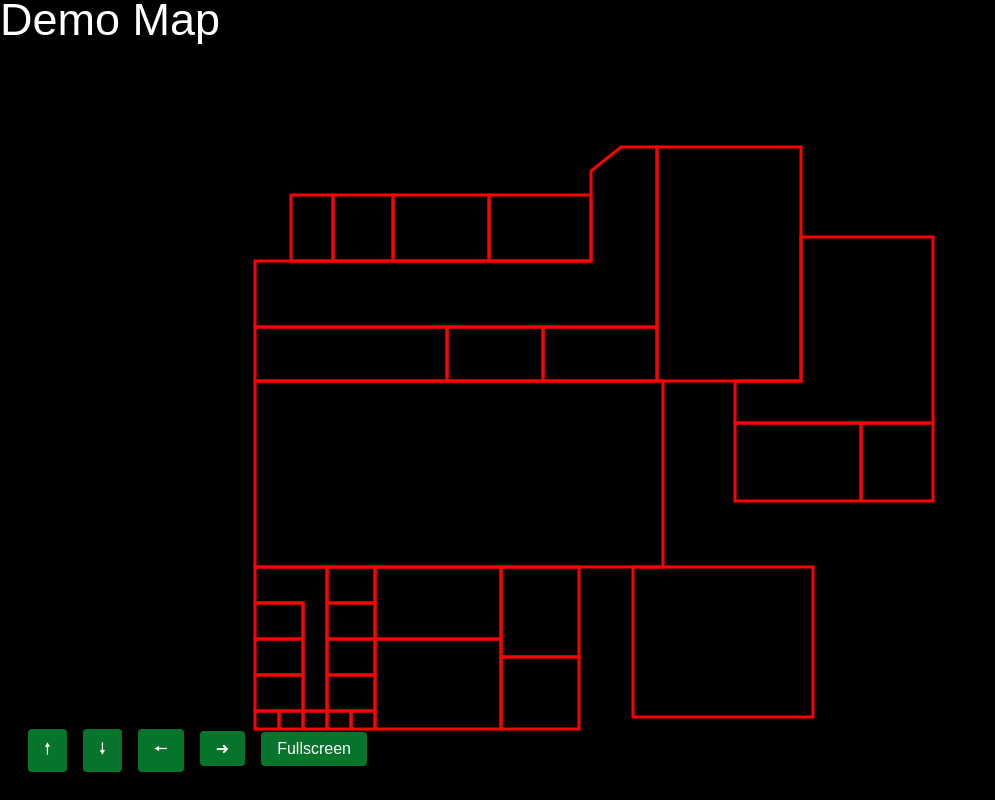
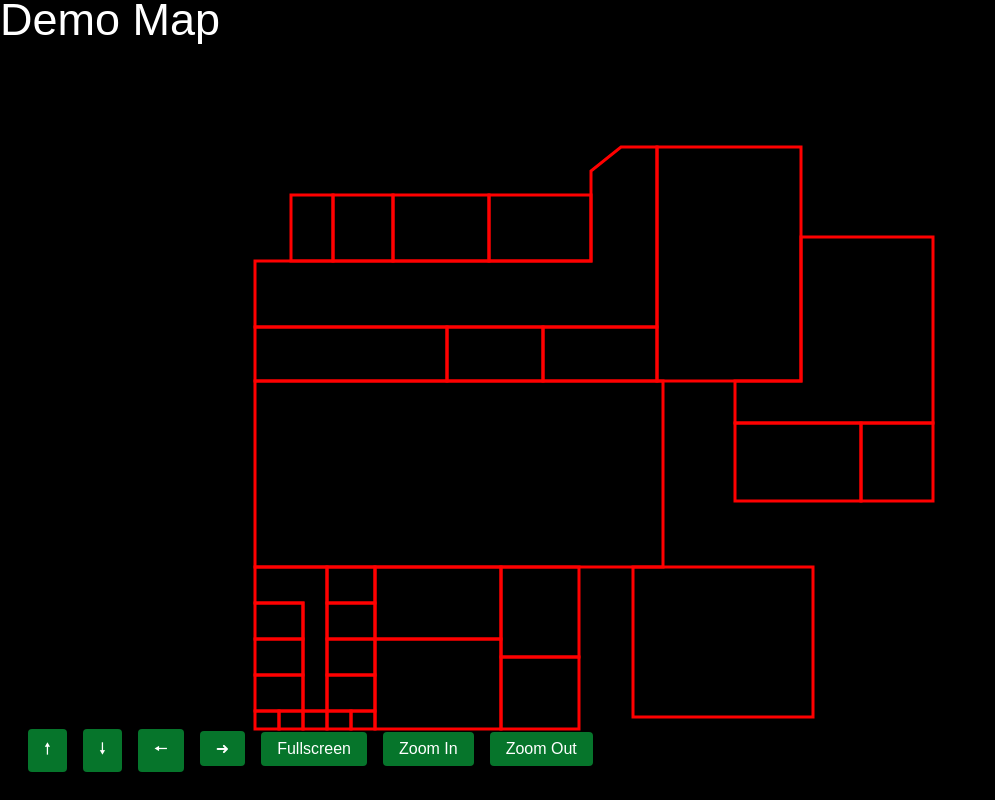
Before and after one commit to lunfardo/floormap-demo, a React (Create React App) app: page / in a window 1280 px wide. Shown: the whole page, without its empty margins (0-995 px from the left). Built offline with nearby package versions, Linux system fonts and the light colour scheme.

Commit message:
zoom buttons on user gui

```diff
--- a/src/components/organisms/UserControls.tsx
+++ b/src/components/organisms/UserControls.tsx
@@ -10,6 +10,14 @@ const UserControls = () => {
     },
     [setMapState]
   );
+
+  const zoomChange = useCallback((zoomDiff: number) => {
+    setMapState((mapState) => ({
+      ...mapState,
+      scale: mapState.scale + zoomDiff,
+    }));
+  }, []);
+
   return (
     <div style={{ position: "absolute", bottom: 20, left: 20, zIndex: 4 }}>
       <Button onClick={() => setNewOffset({ diffX: 0, diffY: -20 })}>🠕</Button>
@@ -19,6 +27,10 @@ const UserControls = () => {
       <Button onClick={() => document.documentElement.requestFullscreen()}>
         Fullscreen
       </Button>
+
+      <Button onClick={() => zoomChange(1)}>Zoom In</Button>
+
+      <Button onClick={() => zoomChange(-1)}>Zoom Out</Button>
     </div>
   );
 };
```
